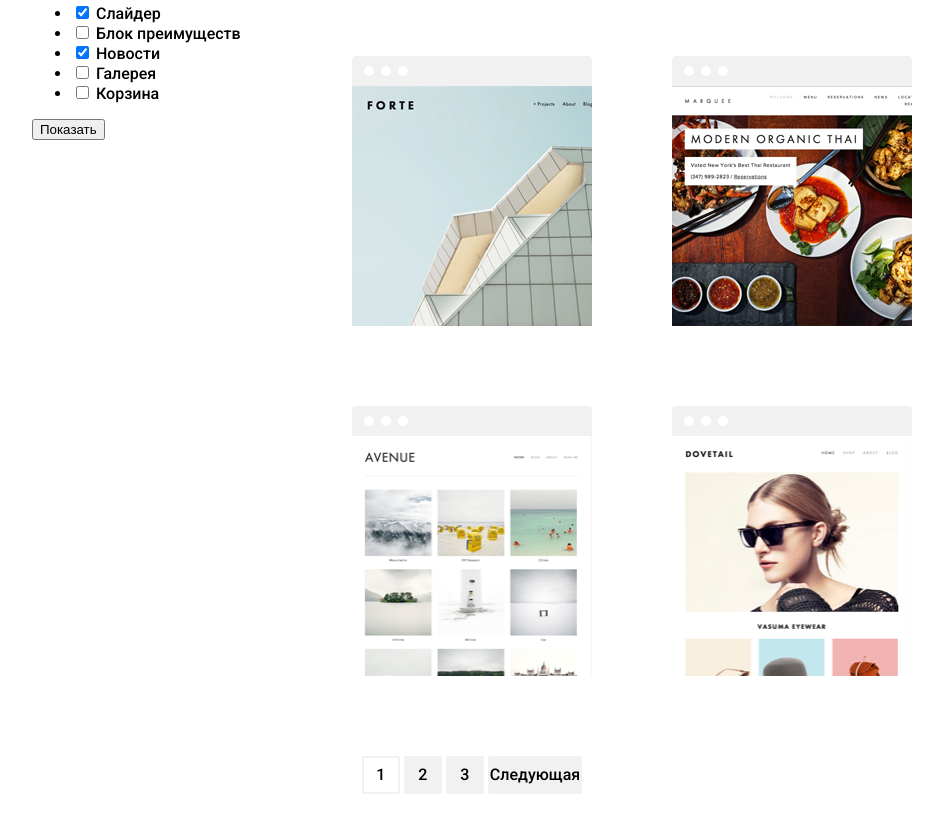
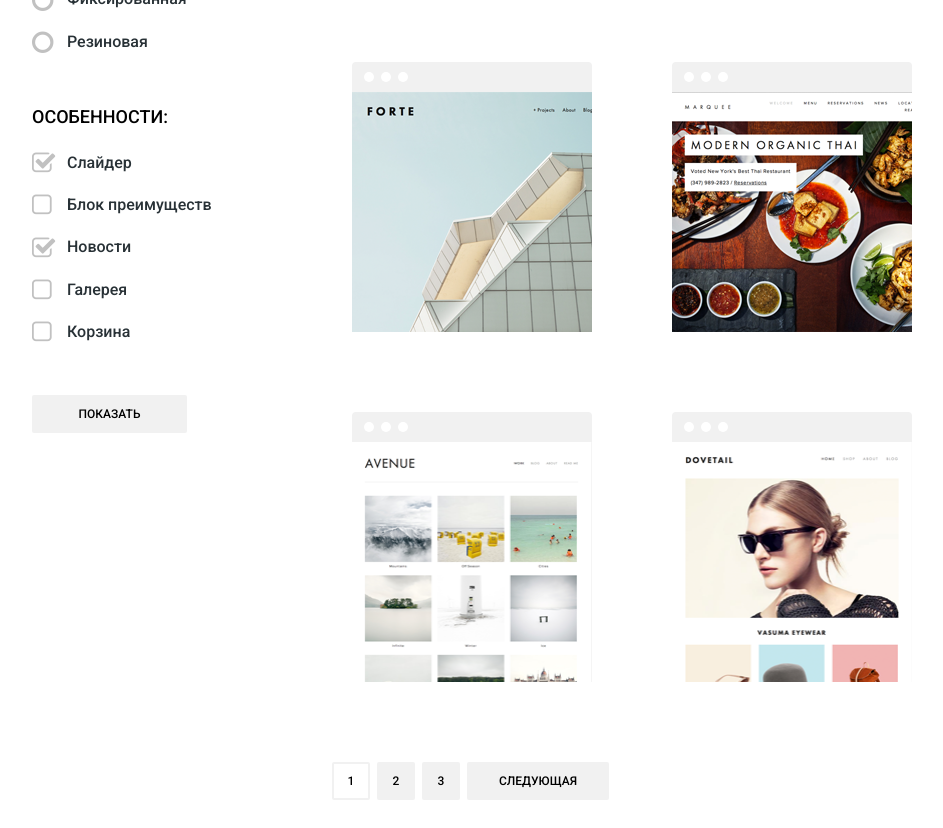
Before and after one commit to coinscope/HTML-Academy-Nerds, a plain HTML site: page store.html in a window 1280 px wide. Shown: the part 732-1560 px from the top of the page, without its empty margins (168-1111 px from the left). Drawn offline with Linux system fonts and the light colour scheme; files whose address does not match are found by name.

Commit message:
Custom Lists, pagination
Styled the lists with custom icon font; styled pagination. Minor
distance variations remain.

```diff
--- a/css/main.css
+++ b/css/main.css
@@ -183,7 +183,7 @@ button {
 	margin: 0;
 	cursor: pointer;
 
-	padding: 9px 0;
+	padding: 10px 0;
 	text-align: center;
 
 	background-color: #fb565a;
@@ -273,6 +273,15 @@ body > hr {
 }
 .btn-yellow:active {
 	background-color: #c09b24;
+}
+.btn-grey {
+	background-color: #f1f1f1;
+}
+.btn-grey:hover {
+	background-color: #e5e5e5;
+}
+.btn-grey:active {
+	background-color: #d5d5d5;
 }
 .about {
 	padding-top: 60px;
@@ -577,21 +586,24 @@ body > hr {
 .filter-tools fieldset {
 	padding: 0;
 	margin: 0;
+	margin-bottom: 50px;
 	border: 0;
 }
 .filter-tools legend {
 	padding: 0;
 	margin: 0;
+	margin-bottom: 5px;
 	font-family: inherit;
 	text-transform: uppercase;
 	font-size: 18px;
-	line-height: 30px;
+	line-height: 24px; /*to align with sort tools*/
 }
 .price-range {
 	position: relative;
 
 	height: 80px;
 	/*overflow: hidden; */
+	margin-top: 15px;
 	margin-bottom: 14px;
 
 	background-color: #f1f1f1;
@@ -678,17 +690,97 @@ body > hr {
 	line-height: 1em;
 	text-align: center;
 }
-#max-range {
-	right: 0;
+.grid-selection,
+.feature-selection {
+	margin: 0;
+	padding: 0;
+	list-style-type: none;
 }
+.grid-selection input,
+.feature-selection input {
+	display: none;
+}
+.grid-selection input + label,
+.feature-selection input + label {
+	/*position: relative;
+	padding-left: 35px;*/
+	display: inline-block;
 
+	font-size: 16px;
+	line-height: 25px;
+	vertical-align: middle;
+	color: #283136;
+
+	cursor: pointer;
+}
+.grid-selection input + label::before,
+.feature-selection input + label::before {
+	display: inline-block;
+	vertical-align: middle;
+	width: 24px;
+	margin-right: 11px;
+
+	font-family: "symbols-nerds";
+	font-size: 25px;
+	color: #c1c1c1;
+	/*position: absolute;
+	left: 0;
+	top: 0;*/
+
+	/*height: 25px;
+	width: 25px;*/
+}
+.grid-selection label::before {
+	content: "\25cb";
+}
+.feature-selection label::before {
+	content: "\2610";
+}
+.grid-selection input:checked + label::before {
+	content: "\25cf";
+
+}
+.feature-selection input:checked + label::before {
+	content: "\2611";
+}
+.grid-selection input + label:hover,
+.feature-selection input + label:hover {
+	color: #000;
+}
+.grid-selection input + label:hover::before,
+.feature-selection input + label:hover::before {
+	color: #b5b5b5;
+}
+.grid-selection input:disabled + label,
+.feature-selection input:disabled + label {
+	opacity: .4;
+	cursor: auto;
+}
+.grid-selection input:disabled + label::before,
+.feature-selection input:disabled + label::before {
+	color: #b5b5b5;
+	opacity: .3;
+}
+.filter-show {
+	color: black;
+	width: 155px;
+}
+.grid-selection li,
+.feature-selection li {
+	margin-top: 16px;
+	margin-bottom: 16px;
+}
+.grid-selection li:last-child,
+.feature-selection li:last-child {
+	margin-bottom: 0;
+}
 
 .right-column-store {
 	float: right;
 	width: 560px;
 }
 .sort-tools {
-	height: 36px;
+	height: 42px;
 
 	font-size: 12px;
 	line-height: 18px;
@@ -838,19 +930,39 @@ body > hr {
 }
 .pagination a {
 	display: inline-block;
-	height: 34px;
-	min-width: 34px;
-	line-height: 34px;
-	border: 2px solid #f1f1f1;
+	box-sizing: border-box;
+	height: 38px;
+	min-width: 38px;
+	margin-right: 3px;
+	line-height: 38px;
+
 	border-radius: 2px;
+	font-size: 12px;
+	font-weight: 500;
 	vertical-align: middle;
 	text-align: center;
 	text-decoration: none;
+	text-transform: uppercase;
 	background-color: #f1f1f1;
 	color: #000;
 }
+.next-page {
+	padding-left: 32px;
+	padding-right: 32px;
+}
+
+.pagination a:hover {
+	background-color: #e5e5e5;
+}
+.pagination a:active {
+	background-color: #d5d5d5;
+	box-shadow: 0 3px rgba(0, 0, 0, 0.15) inset;
+}
 .pagination a.active {
+	border: 2px solid #f1f1f1;
 	background-color: white;
+	line-height: 34px;
+	box-shadow: none;
 }
 /*GENERAL STYLES*/
 p {
--- a/store.html
+++ b/store.html
@@ -71,7 +71,7 @@
 						</fieldset>
 						<fieldset>
 							<legend>Сетка:</legend>
-								<ul>
+								<ul class="grid-selection">
 									<li>
 										<input type="radio" name="grid" id="adaptive" />
 										<label for="adaptive">Адаптивная</label>
@@ -88,7 +88,7 @@
 						</fieldset>
 						<fieldset>
 							<legend>Особенности:</legend>
-							<ul>
+							<ul class="feature-selection">
 									<li>
 										<input type="checkbox" name="slider" id="slider" checked />
 										<label for="slider">Слайдер</label>
@@ -111,7 +111,7 @@
 									</li>
 								</ul>
 						</fieldset>
-						<button type="submit">Показать</button>
+						<button type="submit" class="btn btn-grey filter-show">Показать</button>
 					</form>
 				</div>
 				<div class="right-column-store">
@@ -232,7 +232,7 @@
 					<a href="#" class="active">1</a>
 					<a href="#">2</a>
 					<a href="#">3</a>
-					<a href="#">Следующая</a>
+					<a href="#" class="next-page">Следующая</a>
 					</ul>
 				</div>
 			</div>
@@ -251,7 +251,7 @@
 						<p class="contacts-text">
 							тел. +7 (812) 275-75-75
 						</p>
-						<a href="#" class="btn write-us">Напишите нам</a> <!-- Нужно ли завернуть в <p> здесь и выше? -->
+						<a href="#" class="btn btn-red write-us">Напишите нам</a> <!-- Нужно ли завернуть в <p> здесь и выше? -->
 					</div>
 				</div>
 			</div>
```
